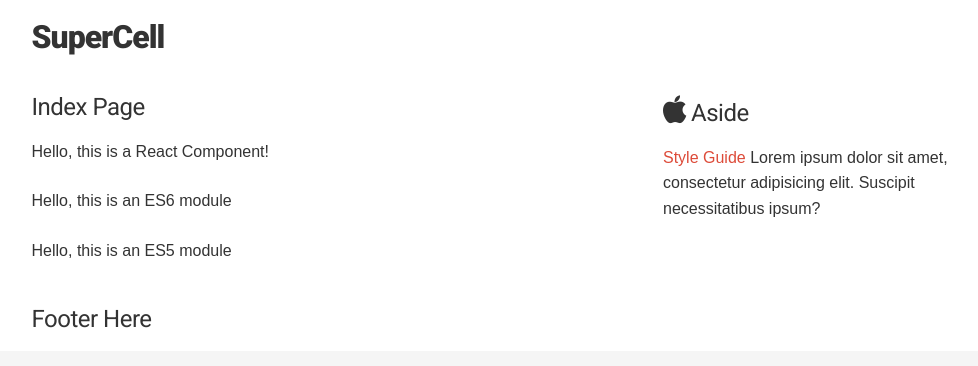
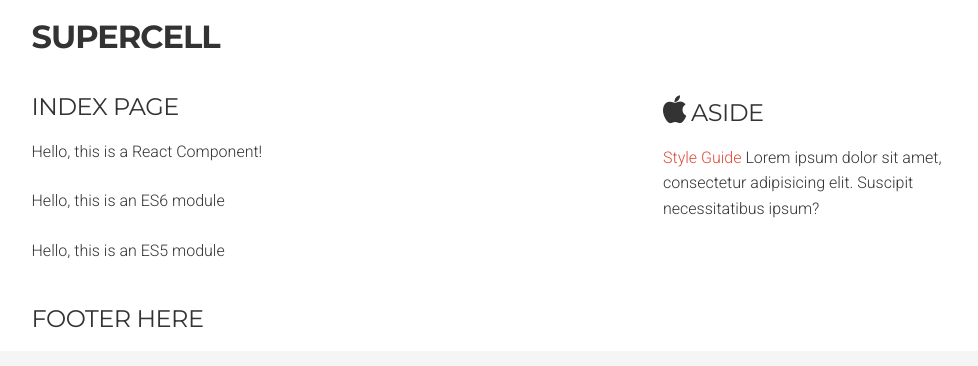
Before and after one commit to quachio/gulp-quachio, a React app: page / in a window 1280 px wide. Shown: the whole page, without its empty margins (148-1126 px from the left). Built offline with nearby package versions, Linux system fonts and the light colour scheme.

Commit message:
updated title font to Montserrat

```diff
--- a/src/scss/_base.scss
+++ b/src/scss/_base.scss
@@ -12,6 +12,7 @@ body{
 	padding: 0;
 	background: $grey-light;
 	font-weight: $font-weight-body;
+	font-family: $font-family-primary;
 }
 
 
--- a/src/scss/_typography.scss
+++ b/src/scss/_typography.scss
@@ -18,7 +18,7 @@ a:hover, a:active, a:focus {
 // ***********************************
 h1,h2,h3,h4,h5,h6 {
 	font-family: $font-family-title;
-	text-transform: capitalize;
+	text-transform: uppercase;
 	line-height: 1em;
 	clear: both;
 	letter-spacing: -.5px;
--- a/src/scss/_variables.scss
+++ b/src/scss/_variables.scss
@@ -1,6 +1,8 @@
 // ***********************************
 // VARIABLES
 // ***********************************
+
+@import url('https://fonts.googleapis.com/css?family=Montserrat:400,700');
 
 @import url('https://fonts.googleapis.com/css?family=Roboto:400,100,100italic,300,300italic,400italic,500,500italic,700,700italic,900,900italic');
 //font-family: 'Roboto', sans-serif;
@@ -12,7 +14,7 @@ $break-menu: 767px;
 
 
 // TYPOGRAPHY
-$font-family-title: 'Roboto', sans-serif;
+$font-family-title: 'Montserrat', sans-serif;  //'Roboto', sans-serif;
 $font-family-primary: 'Roboto', sans-serif;  // "Helvetica Neue",Helvetica,Arial,sans-serif
 $body-text: #333333;
 $font_mono: 10px 'Monaco', monospace;
```
Also changed, not shown: public/css/style.css.
